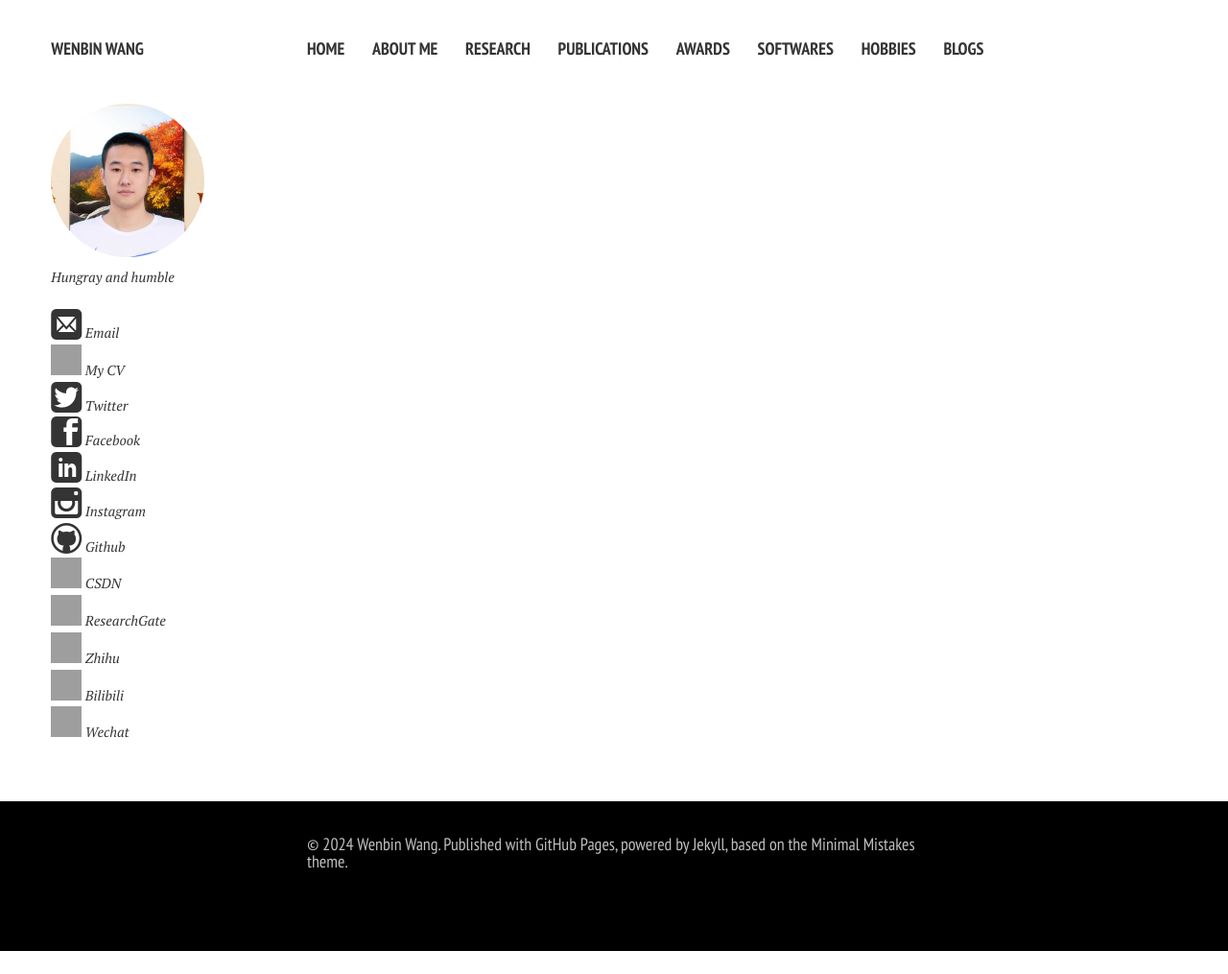
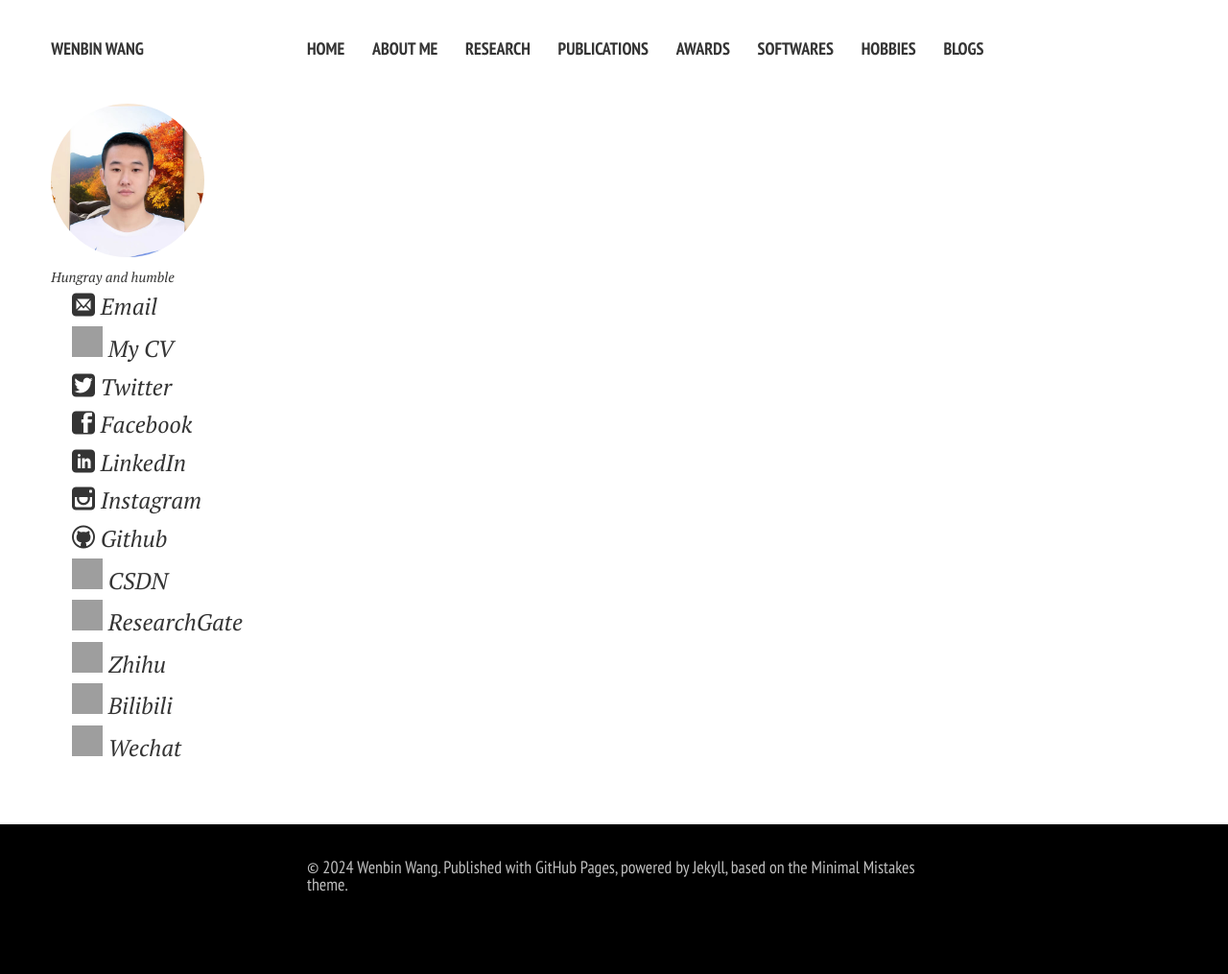
Before and after one commit to LuminaryAlexander/LuminaryAlexander.github.io, a Jekyll site: the page built from awards/test.md, in a window 1280 px wide. Shown: the whole page at 96% size. Built offline with Jekyll 4.4.1, drawn with Linux system fonts in a browser that asks for light colours; nearby versions of some CDN libraries; our own code applies the rules of GitHub Pages for plain Markdown files; comment, search, counter and statistics services are not loaded; a style sheet for code colours, icons or effects is not loaded; before the commit the page ends 991 px from its top, so only the background shows below that; grey boxes are pictures that could not be loaded.

Commit message:
Update author-bio.html

```diff
--- a/_includes/author-bio.html
+++ b/_includes/author-bio.html
@@ -4,47 +4,77 @@
 
 
 <style>
-    .icon-mail, .icon-twitter, .icon-facebook, .icon-google-plus, .icon-linkedin, .icon-instagram, .icon-github, .icon-lastfm, .icon-tumblr, .ai-google-scholar-square {
-        font-size: 32px; /* 设置这些字体图标的尺寸为48px */
-    }
-    p a.icon-link {
-        display: inline-block; /* 确保a标签整体可点击 */
-        font-size: 24px; /* 设置链接文字的尺寸 */
-        vertical-align: middle; /* 垂直居中图标和文字 */
-    }
+.icon-link img, .icon-link i {
+    width: 32px; /* 调整为所需的图标大小 */
+    height: 32px; /* 调整为所需的图标大小 */
+}
+.icon-link {
+    font-size: 24px; /* 调整文字大小 */
+}
 </style>
-
 
 <p>{{ site.owner.bio }}</p>
 
-{% if site.owner.email %}<p style="text-indent:0;margin-top:1.5em;"><a href="mailto:{{ site.owner.email }}" target="_blank"><i class="icon-mail"></i> Email</a></p>{% endif %}
+{% if site.owner.email %}
+<p><a class="icon-link" href="mailto:{{ site.owner.email }}" target="_blank"><i class="icon-mail"></i> Email</a></p>
+{% endif %}
 
-{% if site.owner.cv %}<p style="text-indent:0;"><a href="{{ site.owner.cv }}"><img src="https://caihanlin.com/images/logo/icons8-cv-100.png" width="32" height="32"></i> My CV</a></p>{% endif %}
+{% if site.owner.cv %}
+<p><a class="icon-link" href="{{ site.owner.cv }}"><img src="https://caihanlin.com/images/logo/icons8-cv-100.png"></i> My CV</a></p>
+{% endif %}
 
-{% if site.owner.twitter %}<p style="text-indent:0;"><a href="https://twitter.com/{{ site.owner.twitter }}"><i class="icon-twitter"></i> Twitter</a></p>{% endif %}
+{% if site.owner.twitter %}
+<p><a class="icon-link" href="https://twitter.com/{{ site.owner.twitter }}"><i class="icon-twitter"></i> Twitter</a></p>
+{% endif %}
 
-{% if site.owner.facebook %}<p style="text-indent:0;"><a href="https://facebook.com/{{ site.owner.facebook }}"><i class="icon-facebook"></i> Facebook</a></p>{% endif %}
+{% if site.owner.facebook %}
+<p><a class="icon-link" href="https://facebook.com/{{ site.owner.facebook }}"><i class="icon-facebook"></i> Facebook</a></p>
+{% endif %}
 
-{% if site.owner.google_plus %}<p style="text-indent:0;"><a href="{{ site.owner.google_plus }}"><i class="icon-google-plus"></i> Google+</a></p>{% endif %}
+{% if site.owner.google_plus %}
+<p><a class="icon-link" href="{{ site.owner.google_plus }}"><i class="icon-google-plus"></i> Google+</a></p>
+{% endif %}
 
-{% if site.owner.linkedin %}<p style="text-indent:0;"><a href="https://linkedin.com/in/{{ site.owner.linkedin }}"><i class="icon-linkedin"></i> LinkedIn</a></p>{% endif %}
+{% if site.owner.linkedin %}
+<p><a class="icon-link" href="https://linkedin.com/in/{{ site.owner.linkedin }}"><i class="icon-linkedin"></i> LinkedIn</a></p>
+{% endif %}
 
-{% if site.owner.instagram %}<p style="text-indent:0;"><a href="https://instagram.com/{{ site.owner.instagram }}"><i class="icon-instagram"></i> Instagram</a></p>{% endif %}
+{% if site.owner.instagram %}
+<p><a class="icon-link" href="https://instagram.com/{{ site.owner.instagram }}"><i class="icon-instagram"></i> Instagram</a></p>
+{% endif %}
 
-{% if site.owner.github %}<p style="text-indent:0;"><a href="https://github.com/{{ site.owner.github }}"><i class="icon-github"></i> Github</a></p>{% endif %}
+{% if site.owner.github %}
+<p><a class="icon-link" href="https://github.com/{{ site.owner.github }}"><i class="icon-github"></i> Github</a></p>
+{% endif %}
 
-{% if site.owner.csdn %}<p style="text-indent:0;"><a href="https://blog.csdn.net/{{ site.owner.csdn }}"><img src="https://img2.imgtp.com/2024/03/21/A67qimQd.png" width="32" height="32"></i> CSDN</a></p>{% endif %}
+{% if site.owner.csdn %}
+<p><a class="icon-link" href="https://blog.csdn.net/{{ site.owner.csdn }}"><img src="https://img2.imgtp.com/2024/03/21/A67qimQd.png"></i> CSDN</a></p>
+{% endif %}
 
-{% if site.owner.lastfm %}<p style="text-indent:0;"><a href="https://lastfm.com/{{ site.owner.lastfm }}"><i class="icon-lastfm"></i> Last.fm</a></p>{% endif %}
+{% if site.owner.lastfm %}
+<p><a class="icon-link" href="https://lastfm.com/{{ site.owner.lastfm }}"><i class="icon-lastfm"></i> Last.fm</a></p>
+{% endif %}
 
-{% if site.owner.tumblr %}<p style="text-indent:0;"><a href="https://{{ site.owner.tumblr }}.tumblr.com"><i class="icon-tumblr"></i> Tumblr</a></p>{% endif %}
+{% if site.owner.tumblr %}
+<p><a class="icon-link" href="https://{{ site.owner.tumblr }}.tumblr.com"><i class="icon-tumblr"></i> Tumblr</a></p>
+{% endif %}
 
-{% if site.owner.scholar%}<p style="text-indent:0;"><a href="{{ site.owner.scholar}}"><i class="ai ai-google-scholar-square"></i> Google Scholar</a></p>{% endif %}
+{% if site.owner.scholar %}
+<p><a class="icon-link" href="{{ site.owner.scholar }}"><i class="ai ai-google-scholar-square"></i> Google Scholar</a></p>
+{% endif %}
 
-{% if site.owner.researchgate %}<p style="text-indent:0;"><a href="{{ site.owner.researchgate}}"><img src="https://caihanlin.com/images/logo/icons8-rg.png" width="32" height="32"></i> ResearchGate</a></p>{% endif %}
+{% if site.owner.researchgate %}
+<p><a class="icon-link" href="{{ site.owner.researchgate }}"><img src="https://caihanlin.com/images/logo/icons8-rg.png"></i> ResearchGate</a></p>
+{% endif %}
 
-{% if site.owner.zhihu %}<p style="text-indent:0;"><a href="{{ site.owner.zhihu }}"><img src="https://caihanlin.com/images/logo/icons8-zhihu-96.png" width="32" height="32"></i> Zhihu</a></p>{% endif %}
+{% if site.owner.zhihu %}
+<p><a class="icon-link" href="{{ site.owner.zhihu }}"><img src="https://caihanlin.com/images/logo/icons8-zhihu-96.png"></i> Zhihu</a></p>
+{% endif %}
 
-{% if site.owner.bilibili %}<p style="text-indent:0;"><a href="https://space.bilibili.com/{{ site.owner.bilibili }}"><img src="https://caihanlin.com/images/logo/icons8-retro-tv-100.png" width="32" height="32"></i> Bilibili</a></p>{% endif %}
+{% if site.owner.bilibili %}
+<p><a class="icon-link" href="https://space.bilibili.com/{{ site.owner.bilibili }}"><img src="https://caihanlin.com/images/logo/icons8-retro-tv-100.png"></i> Bilibili</a></p>
+{% endif %}
 
-{% if site.owner.wechat %}<p style="text-indent:0;"><a href="{{ site.owner.wechat }}"><img src="https://img2.imgtp.com/2024/04/19/sviBkUXE.png" width="32" height="32"></i> Wechat</a></p>{% endif %}
+{% if site.owner.wechat %}
+<p><a class="icon-link" href="{{ site.owner.wechat }}"><img src="https://img2.imgtp.com/2024/04/19/sviBkUXE.png"></i> Wechat</a></p>
+{% endif %}
```
